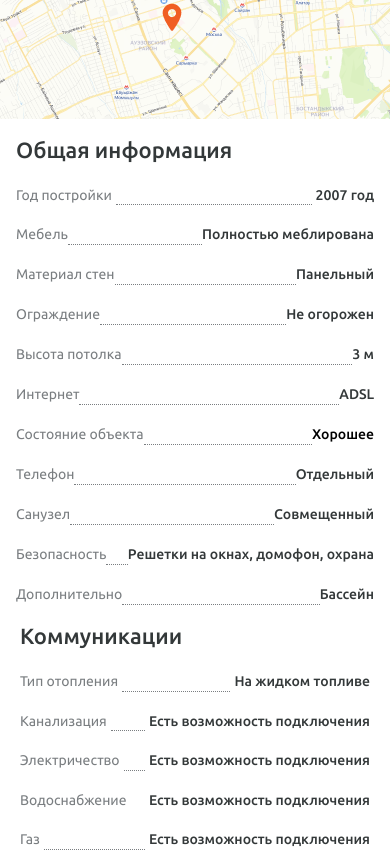
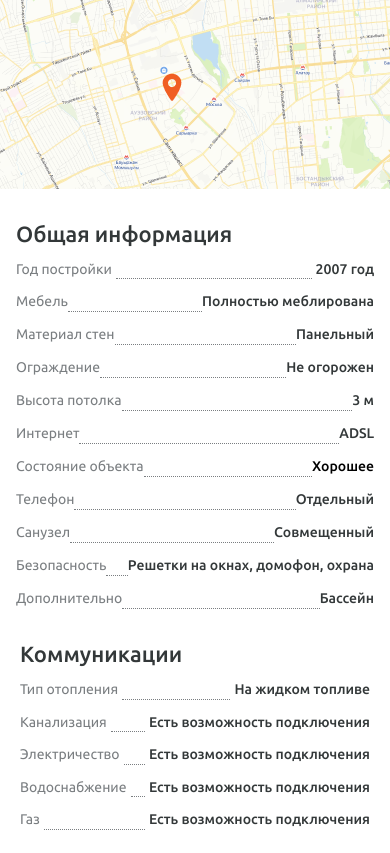
Before and after one commit to Lamperkat/otbasy-bank-project, a website: page index.html in a window 390 px wide. Shown: the part 1160-2013 px from the top of the page. Drawn offline with nearby package versions, Linux system fonts and the light colour scheme; a web font is replaced by a local one.

Commit message:
fix some verstka

```diff
--- a/index.html
+++ b/index.html
@@ -189,7 +189,7 @@
     >
       <div class="desktop:grid desktop:grid-cols-[738px_419px] gap-[43px]">
         <div
-          class="flex flex-col gap-[16px] desktop:gap-[30px] mobile:max-w-[100%] tablet:max-w-[100%]"
+          class="flex flex-col gap-[30px] desktop:gap-[30px] mobile:max-w-[100%] tablet:max-w-[100%]"
         >
           <div
             id="main-img-wrapper"
@@ -426,8 +426,9 @@
               alt=""
             />
           </div>
-          <div class="grid grid-cols-1 gap-y-[20px] desktop:hidden px-[16px]">
+          <div class="grid grid-cols-1 gap-y-[10px] desktop:hidden px-[16px]">
             <h4 class="text-[#333839] text-lg font-medium">Общая информация</h4>
+            <div class="flex flex-col gap-y-[13px]">
               <div class="flex justify-between gap-[4px]">
                 <span class="text-sm text-[#7a7e81]">Год постройки</span>
                 <span
@@ -524,6 +525,7 @@
                 <span class="text-sm font-medium text-[#333839] text-right"
                   >Бассейн</span
                 >
+              </div>
             </div>
           </div>
           <div id="common-info" class="mobile:hidden tablet:hidden">
@@ -685,8 +687,9 @@
               </div>
             </div>
           </div>
-          <div class="grid grid-cols-1 gap-y-[20px] px-[20px] desktop:hidden">
+          <div class="grid grid-cols-1 gap-y-[10px] px-[20px] desktop:hidden">
             <h4 class="text-[#333839] text-lg font-medium">Коммуникации</h4>
+            <div class="flex flex-col gap-y-[13px]">
               <div class="flex justify-between gap-[4px]">
                 <span class="text-sm text-[#7a7e81]">Тип отопления</span>
                 <span
@@ -715,13 +718,12 @@
                   >Есть возможность подключения</span
                 >
               </div>
-            <div class="flex justify-between items-center">
+              <div class="flex justify-between gap-[4px]">
                 <span class="text-sm text-[#7a7e81]">Водоснабжение</span>
                 <span
                   class="border-dotted flex-1 border-t-0 border-l-0 border-r-0 border-x-1 border-y-[1px] h-[1px] border-[#7a7e81] w-[50%] self-end justify-self-end"
                 ></span>
-              <span
-                class="text-sm font-medium text-[#333839] text-right w-[100%]"
+                <span class="text-sm font-medium text-[#333839] text-right"
                   >Есть возможность подключения</span
                 >
               </div>
@@ -733,6 +735,7 @@
                 <span class="text-sm font-medium text-[#333839] text-right"
                   >Есть возможность подключения</span
                 >
+              </div>
             </div>
           </div>
           <div class="underLine mobile:hidden"></div>
--- a/src/style.css
+++ b/src/style.css
@@ -85,6 +85,7 @@ a{
     .slider-nav .slick-track{
         display: flex;
         gap: 6px !important;
+        justify-content: center;
     }
 }
 @media screen(desktop){
```
Also changed, not shown: src/output.css. Lines whose indentation alone changed are shown as unchanged.
